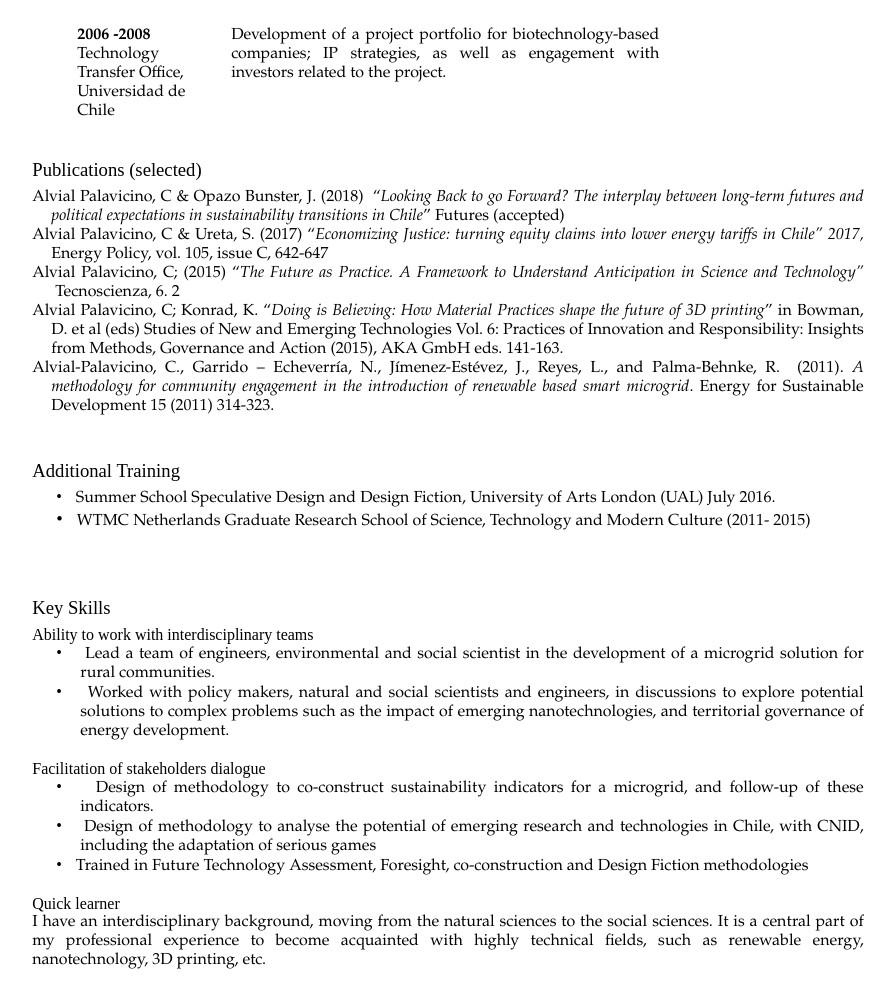
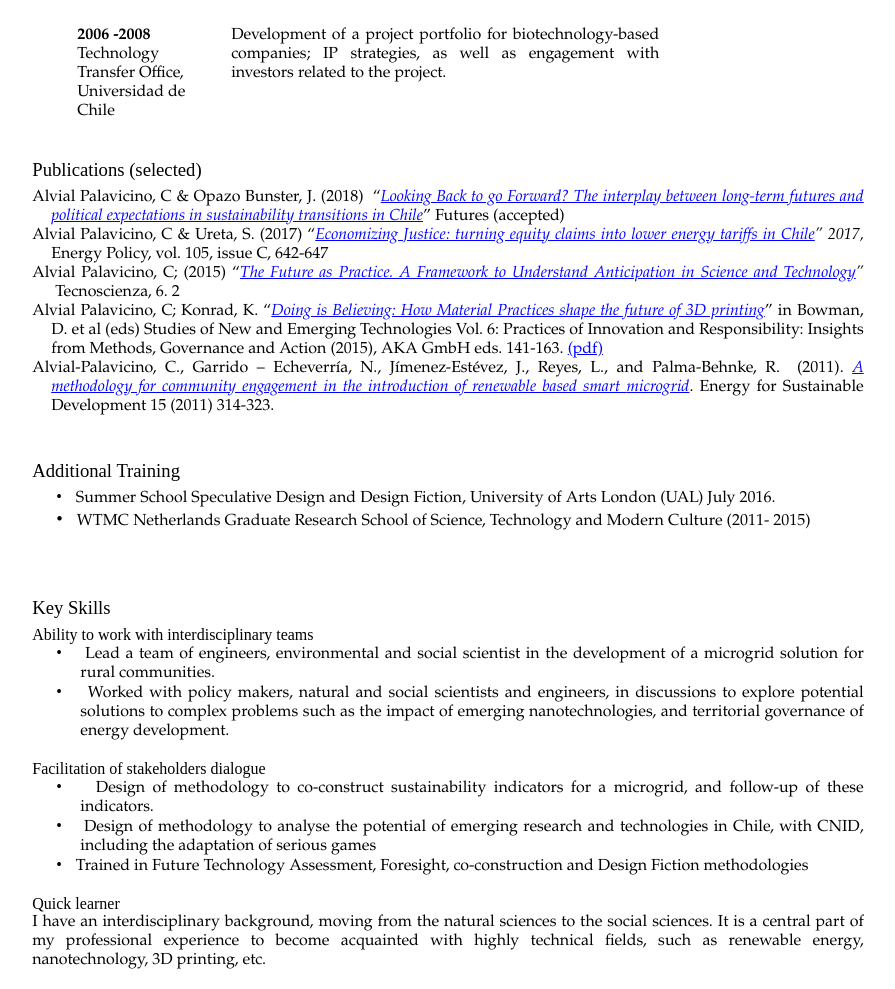
Before and after one commit to Mariadelcuy/cv, a plain HTML site: page index.html in a window 1280 px wide. Shown: the part 1426-2415 px from the top of the page, without its empty margins (192-1087 px from the left). Drawn offline with Linux system fonts and the light colour scheme.

Commit message:
Links to papers.;

```diff
--- a/index.html
+++ b/index.html
@@ -1410,24 +1410,21 @@ inter-ideograph;text-indent:-14.2pt'><span lang=EN-GB style='mso-bidi-font-size:
 11.0pt;font-family:Garamond;mso-ansi-language:EN-GB'>Alvial Palavicino, C &amp;
 <span class=SpellE>Opazo</span> <span class=SpellE>Bunster</span>, J.
 (2018)<span style="mso-spacerun:yes">&nbsp; </span>&ldquo;<i style='mso-bidi-font-style:
-normal'>Looking Back to go <span class=GramE>Forward</span>? The interplay
+normal'><a href="https://www.sciencedirect.com/science/article/pii/S0016328717303555">Looking Back to go <span class=GramE>Forward</span>? The interplay
 between long-term futures and political expectations in sustainability
-transitions in Chile</i>&rdquo; Futures (accepted)<o:p></o:p></span></p>
+transitions in Chile</a></i>&rdquo; Futures (accepted)<o:p></o:p></span></p>
 
 <p class=MsoNormal style='margin-left:14.2pt;text-align:justify;text-justify:
 inter-ideograph;text-indent:-14.2pt'><span lang=EN-GB style='mso-bidi-font-size:
 11.0pt;font-family:Garamond;mso-ansi-language:EN-GB'>Alvial Palavicino, C &amp;
-<span class=SpellE>Ureta</span>, S. (2017) &ldquo;<i style='mso-bidi-font-style:normal'>Economizing
-Justice: turning equity claims into lower energy tariffs in Chile&rdquo; 2017, </i>Energy
+<span class=SpellE>Ureta</span>, S. (2017) &ldquo;<i style='mso-bidi-font-style:normal'><a href="https://www.sciencedirect.com/science/article/pii/S0301421517300885">Economizing Justice: turning equity claims into lower energy tariffs in Chile</a>&rdquo; 2017, </i>Energy
 Policy,<i style='mso-bidi-font-style:normal'> </i>vol. 105, issue C, 642-647<i
 style='mso-bidi-font-style:normal'><o:p></o:p></i></span></p>
 
 <p class=MsoNormal style='margin-left:14.2pt;text-align:justify;text-justify:
 inter-ideograph;text-indent:-14.2pt'><span lang=EN-GB style='mso-bidi-font-size:
 11.0pt;font-family:Garamond;mso-ansi-language:EN-GB'>Alvial Palavicino, C; (2015)
-&ldquo;<i style='mso-bidi-font-style:normal'><span style='mso-bidi-font-weight:bold'>The
-Future as Practice. A Framework to Understand Anticipation in Science and
-Technology<span class=GramE>&rdquo; <b><span style='font-style:normal'><span
+&ldquo;<i style='mso-bidi-font-style:normal'><span style='mso-bidi-font-weight:bold'><a href="http://www.tecnoscienza.net/index.php/tsj/article/view/239">The Future as Practice. A Framework to Understand Anticipation in Science and Technology</a><span class=GramE>&rdquo; <b><span style='font-style:normal'><span
 style="mso-spacerun:yes">&nbsp;</span></span></b><span class=SpellE><span
 style='font-style:normal'>Tecnoscienza</span></span></span></span></i><span
 style='mso-bidi-font-weight:bold'>, 6. 2 <o:p></o:p></span></span></p>
@@ -1435,12 +1432,10 @@ style='mso-bidi-font-weight:bold'>, 6. 2 <o:p></o:p></span></span></p>
 <p class=MsoNormal style='margin-left:14.2pt;text-align:justify;text-justify:
 inter-ideograph;text-indent:-14.2pt'><span lang=EN-GB style='mso-bidi-font-size:
 11.0pt;font-family:Garamond;mso-ansi-language:EN-GB;mso-bidi-font-weight:bold'>Alvial
-Palavicino, C; <span class=SpellE>Konrad</span>, K. &ldquo;<i style='mso-bidi-font-style:
-normal'>Doing is Believing: How Material Practices shape the future of 3D
-printing</i>&rdquo; in Bowman, D. et al (<span class=SpellE>eds</span>) Studies of
+Palavicino, C; <span class=SpellE>Konrad</span>, K. &ldquo;<i style='mso-bidi-font-style:normal'><a href="https://research.utwente.nl/en/publications/doing-is-believing-how-material-practices-shape-the-future-in-3d-">Doing is Believing: How Material Practices shape the future of 3D printing</a></i>&rdquo; in Bowman, D. et al (<span class=SpellE>eds</span>) Studies of
 New and Emerging Technologies Vol. 6: Practices of Innovation and
 Responsibility: Insights from Methods, Governance and Action (2015), AKA GmbH <span
-class=GramE>eds</span>. 141-163.<o:p></o:p></span></p>
+class=GramE>eds</span>. 141-163. <a href="https://www.utwente.nl/en/bms/steps/staff/doing-is-believing.pdf">(pdf)</a><o:p></o:p></span></p>
 
 <p class=MsoNormal style='margin-left:14.2pt;text-align:justify;text-justify:
 inter-ideograph;text-indent:-14.2pt'><span class=GramE><span lang=EN-GB
@@ -1452,8 +1447,8 @@ style='mso-bidi-font-family:"Times New Roman"'>évez</span></span>, J., Reyes,
 L., and Palma-<span class=SpellE>Behnke</span>, R.</span></span><span
 lang=EN-GB style='mso-bidi-font-size:11.0pt;font-family:Garamond;mso-ansi-language:
 EN-GB'><span style="mso-spacerun:yes">&nbsp; </span>(2011)<span class=GramE>. <i
-style='mso-bidi-font-style:normal'>A methodology for community engagement in
-the introduction of renewable based smart <span class=SpellE>microgrid</span></i>.</span>
+style='mso-bidi-font-style:normal'><a href="https://www.sciencedirect.com/science/article/pii/S0973082611000469">A methodology for community engagement in
+the introduction of renewable based smart <span class=SpellE>microgrid</span></i></a>.</span>
 <span class=GramE>Energy for Sustainable Development 15 (2011) 314-323.</span><o:p></o:p></span></p>
 
 <p class=MsoNormal style='text-align:justify;text-justify:inter-ideograph;
```
